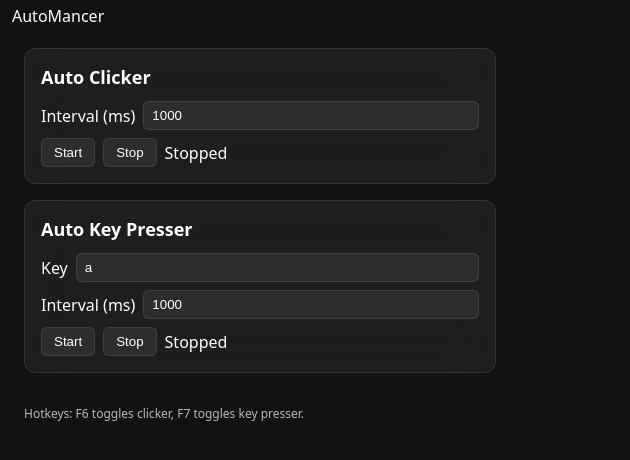
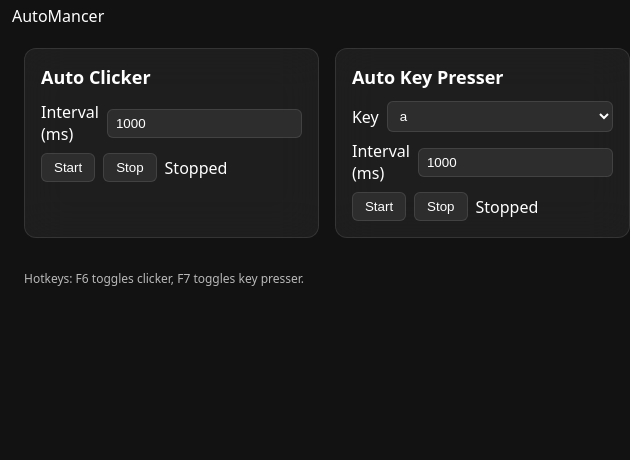
Before and after one commit to darkharasho/AutoMancer, an Electron app: page index.html in a window 520 px wide. Shown: the whole page, 630 px wide, since content can reach past the window. Drawn offline with Linux system fonts and the light colour scheme; no server answers.

Commit message:
feat: arrange controls side by side with key dropdown

```diff
--- a/index.html
+++ b/index.html
@@ -30,6 +30,7 @@
       padding: 16px 24px 24px;
       display: grid;
       gap: 16px;
+      grid-template-columns: repeat(2, 1fr);
     }
     .card {
       background: var(--bg);
@@ -50,7 +51,7 @@
       margin-bottom: 8px;
       -webkit-app-region: no-drag;
     }
-    input {
+    input, select {
       flex: 1;
       background: rgba(255, 255, 255, 0.07);
       border: 1px solid var(--border);
@@ -58,7 +59,7 @@
       padding: 6px 8px;
       color: #fff;
     }
-    input:focus {
+    input:focus, select:focus {
       outline: 2px solid var(--accent);
     }
     .actions {
@@ -112,7 +113,7 @@
       <h2>Auto Key Presser</h2>
       <label>
         Key
-        <input id="key" type="text" value="a" />
+        <select id="key"></select>
       </label>
       <label>
         Interval (ms)
--- a/main.js
+++ b/main.js
@@ -89,7 +89,7 @@ function toggleKeyPresser() {
 function createWindow() {
   win = new MicaBrowserWindow({
     width: 520,
-    height: 460,
+    height: 300,
     titleBarStyle: 'hidden',
     titleBarOverlay: { color: '#00000000', symbolColor: '#ffffff' },
     autoHideMenuBar: true,
--- a/renderer.js
+++ b/renderer.js
@@ -1,3 +1,19 @@
+const keySelect = document.getElementById('key');
+const keys = [
+  'a','b','c','d','e','f','g','h','i','j','k','l','m','n','o','p','q','r','s','t','u','v','w','x','y','z',
+  '0','1','2','3','4','5','6','7','8','9',
+  'enter','escape','tab','space','backspace','delete','home','end','pageup','pagedown','left','right','up','down',
+  'shift','control','alt','command',
+  'f1','f2','f3','f4','f5','f6','f7','f8','f9','f10','f11','f12'
+];
+keys.forEach(k => {
+  const opt = document.createElement('option');
+  opt.value = k;
+  opt.textContent = k;
+  keySelect.appendChild(opt);
+});
+keySelect.value = 'a';
+
 document.getElementById('startClicker').addEventListener('click', () => {
   const interval = parseInt(document.getElementById('clickInterval').value, 10);
   window.auto.startClicker(interval);
```
